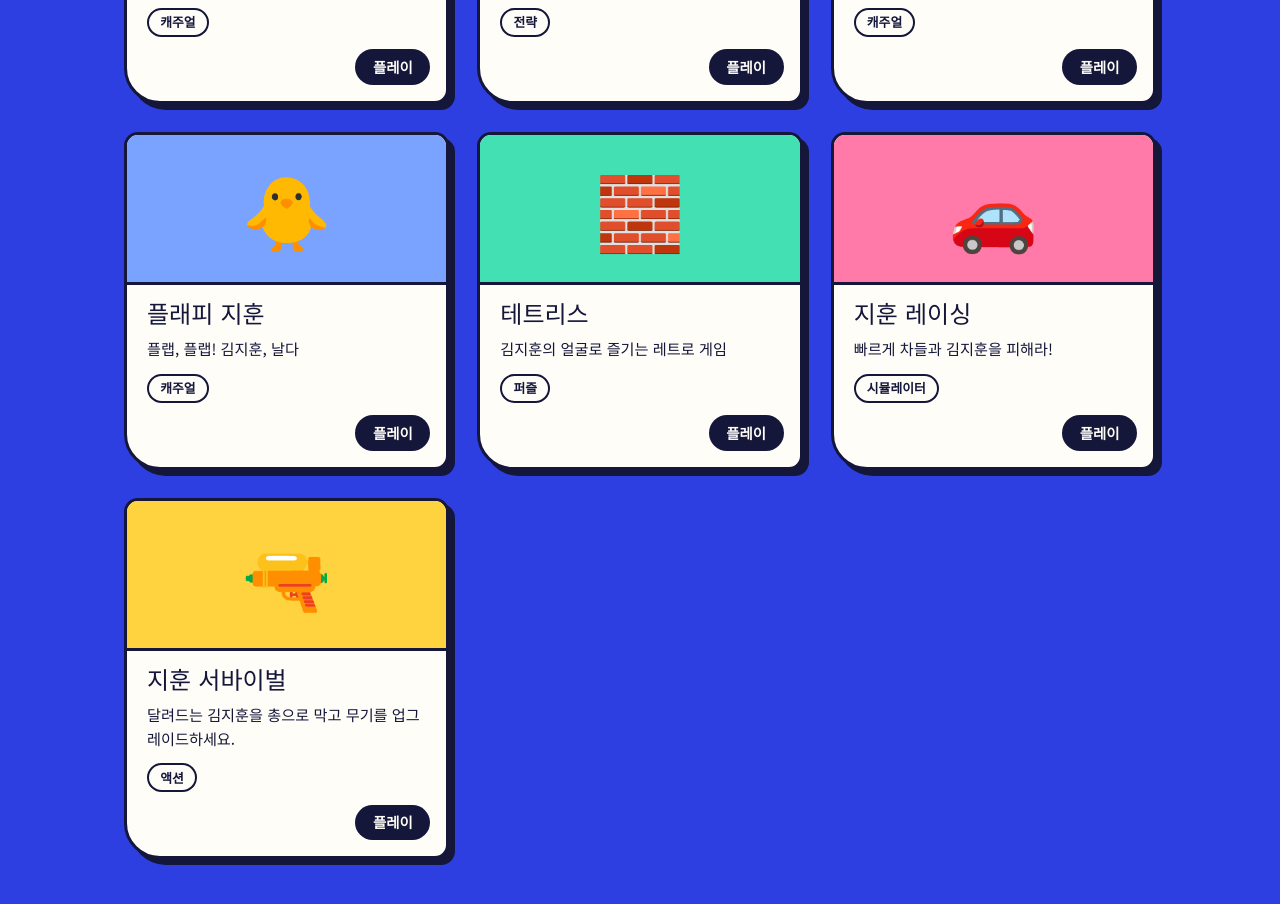
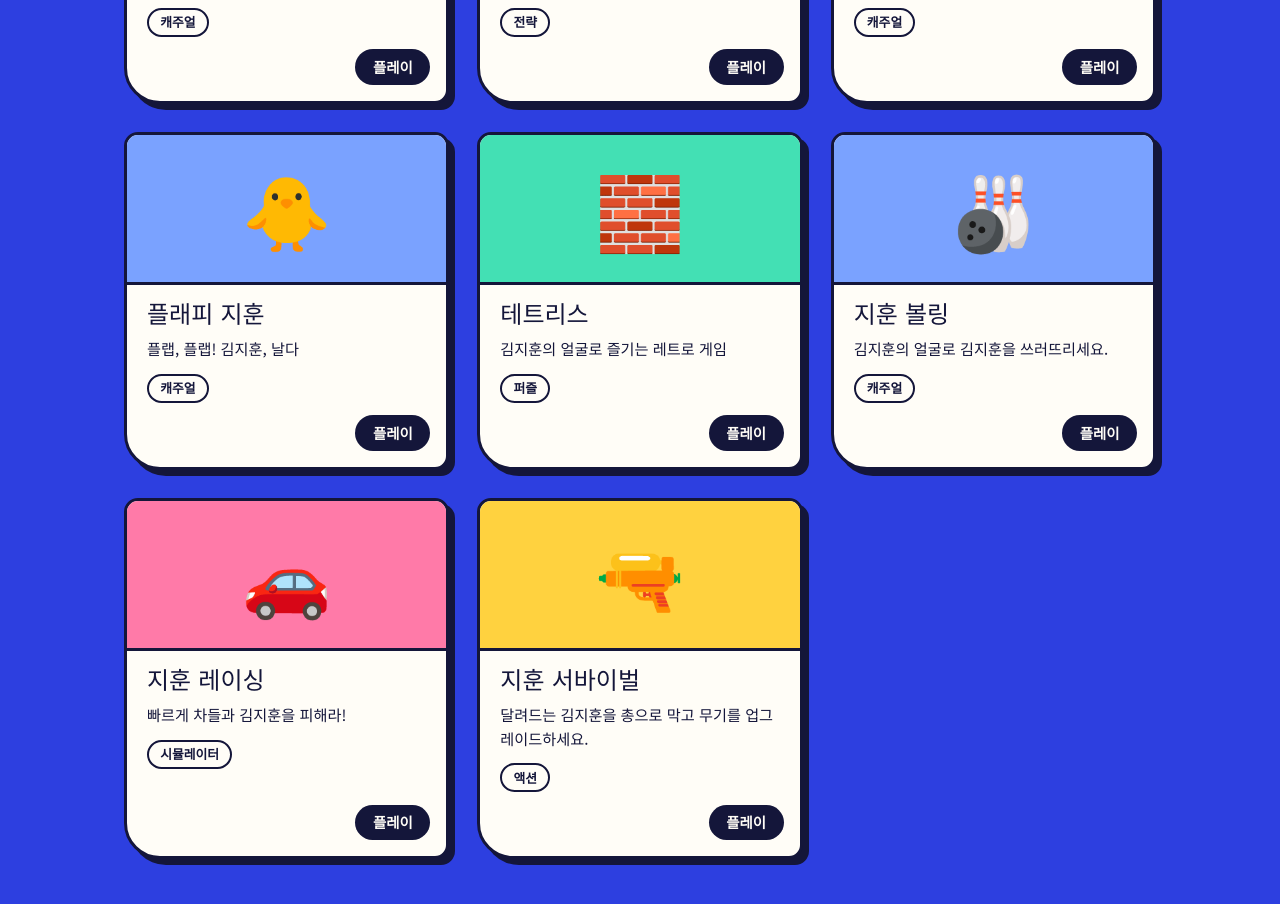
Before and after one commit to banana66-cpu/jhkgames, a plain HTML site: page index.html in a window 1280 px wide. Shown: the part 1420-2324 px from the top of the page. Drawn offline with Linux system fonts and the light colour scheme.

Commit message:
Update index.html

```diff
--- a/index.html
+++ b/index.html
@@ -161,6 +161,18 @@
           </a>
         </li>
 
+        <li class="card c-blue" data-cat="casual">
+          <a href="index볼링.html" target="_blank" rel="noopener">
+            <div class="thumb" aria-hidden="true">🎳</div>
+            <div class="info">
+              <h3>지훈 볼링</h3>
+              <p>김지훈의 얼굴로 김지훈을 쓰러뜨리세요.</p>
+              <span class="tag">캐주얼</span>
+            </div>
+            <span class="play">플레이</span>
+          </a>
+        </li>
+
          <li class="card c-pink" data-cat="simulator">
           <a href="index운전.html" target="_blank" rel="noopener">
             <div class="thumb" aria-hidden="true">🚗</div>
```
